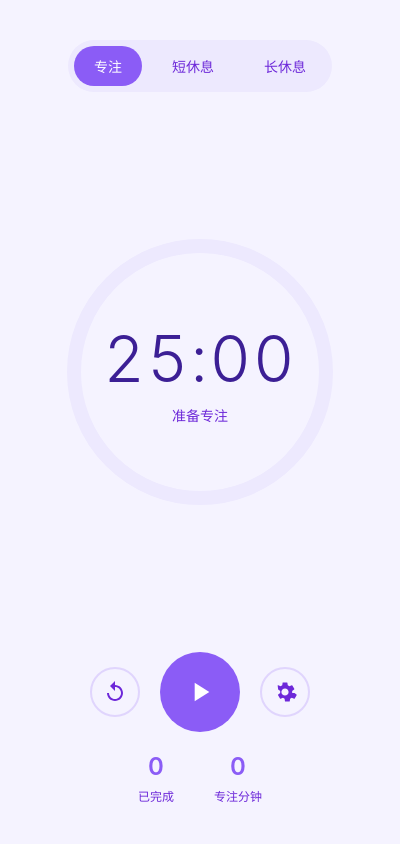
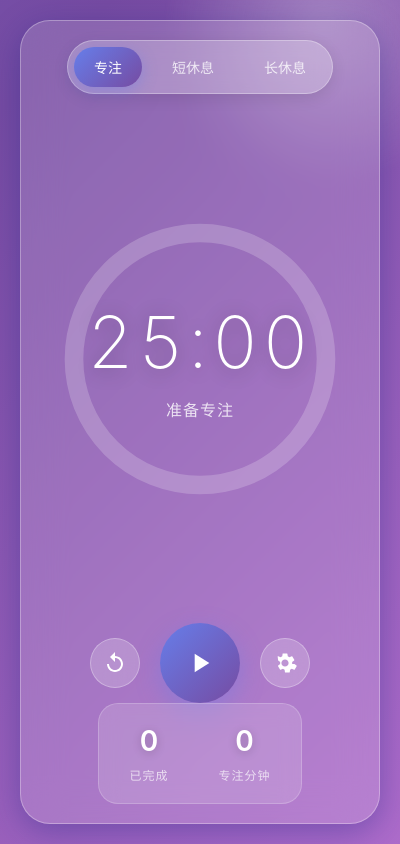
Before and after one commit to sunbin160514/pomodoro-timer, an Electron app: page index.html in a window 400 px wide. Drawn offline with Linux system fonts and the light colour scheme; no server answers.

Commit message:
优化视觉风格：玻璃拟态效果、渐变背景、精致动画

```diff
--- a/index.html
+++ b/index.html
@@ -19,6 +19,12 @@
         <div class="timer-container">
             <div class="progress-ring">
                 <svg class="progress-svg" viewBox="0 0 120 120">
+                    <defs>
+                        <linearGradient id="progressGradient" x1="0%" y1="0%" x2="100%" y2="100%">
+                            <stop offset="0%" style="stop-color:#667eea;stop-opacity:1" />
+                            <stop offset="100%" style="stop-color:#764ba2;stop-opacity:1" />
+                        </linearGradient>
+                    </defs>
                     <circle class="progress-bg" cx="60" cy="60" r="54"></circle>
                     <circle class="progress-bar" cx="60" cy="60" r="54"></circle>
                 </svg>
--- a/styles.css
+++ b/styles.css
@@ -17,11 +17,19 @@
 
 body {
     font-family: -apple-system, BlinkMacSystemFont, 'Segoe UI', Roboto, 'Helvetica Neue', Arial, sans-serif;
-    background: var(--bg-color);
+    background: linear-gradient(135deg, #667eea 0%, #764ba2 50%, #f093fb 100%);
+    background-size: 400% 400%;
+    animation: gradientShift 15s ease infinite;
     color: var(--text-primary);
     height: 100vh;
     overflow: hidden;
     user-select: none;
+}
+
+@keyframes gradientShift {
+    0% { background-position: 0% 50%; }
+    50% { background-position: 100% 50%; }
+    100% { background-position: 0% 50%; }
 }
 
 .container {
@@ -31,36 +39,57 @@ body {
     justify-content: space-between;
     height: 100vh;
     padding: 40px 30px;
+    position: relative;
+}
+
+.container::before {
+    content: '';
+    position: fixed;
+    top: 20px;
+    left: 20px;
+    right: 20px;
+    bottom: 20px;
+    background: rgba(255, 255, 255, 0.15);
+    backdrop-filter: blur(20px);
+    border-radius: 30px;
+    border: 1px solid rgba(255, 255, 255, 0.3);
+    box-shadow: 0 8px 32px 0 rgba(31, 38, 135, 0.37);
+    z-index: -1;
 }
 
 /* 模式切换标签 */
 .mode-tabs {
     display: flex;
     gap: 10px;
-    background: var(--card-bg);
+    background: rgba(255, 255, 255, 0.25);
     padding: 6px;
     border-radius: 30px;
+    backdrop-filter: blur(10px);
+    border: 1px solid rgba(255, 255, 255, 0.3);
+    box-shadow: 0 4px 15px rgba(0, 0, 0, 0.1);
 }
 
 .mode-btn {
     padding: 10px 20px;
     border: none;
     background: transparent;
-    color: var(--text-secondary);
+    color: rgba(255, 255, 255, 0.8);
     font-size: 14px;
     font-weight: 500;
     border-radius: 20px;
     cursor: pointer;
-    transition: all 0.3s ease;
+    transition: all 0.3s cubic-bezier(0.4, 0, 0.2, 1);
 }
 
 .mode-btn:hover {
-    color: var(--text-primary);
+    color: white;
+    transform: translateY(-1px);
 }
 
 .mode-btn.active {
-    background: var(--primary-color);
+    background: linear-gradient(135deg, #667eea 0%, #764ba2 100%);
     color: white;
+    box-shadow: 0 4px 15px rgba(102, 126, 234, 0.4);
 }
 
 /* 计时器 */
@@ -85,18 +114,19 @@ body {
 
 .progress-bg {
     fill: none;
-    stroke: var(--card-bg);
-    stroke-width: 6;
+    stroke: rgba(255, 255, 255, 0.2);
+    stroke-width: 8;
 }
 
 .progress-bar {
     fill: none;
-    stroke: var(--primary-color);
-    stroke-width: 6;
+    stroke: url(#progressGradient);
+    stroke-width: 8;
     stroke-linecap: round;
     stroke-dasharray: 339.292;
     stroke-dashoffset: 339.292;
     transition: stroke-dashoffset 1s linear;
+    filter: drop-shadow(0 0 8px rgba(102, 126, 234, 0.6));
 }
 
 .mode-shortBreak .progress-bar {
@@ -117,17 +147,21 @@ body {
 
 .time {
     display: block;
-    font-size: 64px;
-    font-weight: 300;
-    letter-spacing: 2px;
+    font-size: 72px;
+    font-weight: 200;
+    letter-spacing: 4px;
     font-variant-numeric: tabular-nums;
+    color: white;
+    text-shadow: 0 2px 20px rgba(0, 0, 0, 0.3);
 }
 
 .status {
     display: block;
-    font-size: 14px;
-    color: var(--text-secondary);
-    margin-top: 8px;
+    font-size: 16px;
+    color: rgba(255, 255, 255, 0.8);
+    margin-top: 12px;
+    font-weight: 400;
+    letter-spacing: 1px;
 }
 
 /* 控制按钮 */
@@ -150,13 +184,18 @@ body {
     width: 80px;
     height: 80px;
     border-radius: 50%;
-    background: var(--primary-color);
+    background: linear-gradient(135deg, #667eea 0%, #764ba2 100%);
     color: white;
+    box-shadow: 0 8px 25px rgba(102, 126, 234, 0.4);
 }
 
 .control-btn.primary:hover {
-    background: var(--primary-dark);
-    transform: scale(1.05);
+    transform: scale(1.08) translateY(-2px);
+    box-shadow: 0 12px 35px rgba(102, 126, 234, 0.5);
+}
+
+.control-btn.primary:active {
+    transform: scale(0.98);
 }
 
 .control-btn.primary svg {
@@ -167,14 +206,16 @@ body {
     width: 50px;
     height: 50px;
     border-radius: 50%;
-    background: transparent;
-    border: 2px solid var(--border-color);
-    color: var(--text-secondary);
+    background: rgba(255, 255, 255, 0.2);
+    border: 1px solid rgba(255, 255, 255, 0.3);
+    color: white;
+    backdrop-filter: blur(10px);
 }
 
 .control-btn.secondary:hover {
-    border-color: var(--text-primary);
-    color: var(--text-primary);
+    background: rgba(255, 255, 255, 0.3);
+    transform: scale(1.1);
+    box-shadow: 0 4px 15px rgba(0, 0, 0, 0.2);
 }
 
 .control-btn.secondary svg {
@@ -184,26 +225,33 @@ body {
 /* 统计 */
 .stats {
     display: flex;
-    gap: 40px;
-    padding-top: 20px;
+    gap: 50px;
+    padding: 20px 30px;
+    background: rgba(255, 255, 255, 0.15);
+    backdrop-filter: blur(10px);
+    border-radius: 20px;
+    border: 1px solid rgba(255, 255, 255, 0.2);
 }
 
 .stat-item {
     display: flex;
     flex-direction: column;
     align-items: center;
-    gap: 6px;
+    gap: 8px;
 }
 
 .stat-value {
-    font-size: 24px;
+    font-size: 28px;
     font-weight: 600;
-    color: var(--primary-color);
+    color: white;
+    text-shadow: 0 2px 10px rgba(0, 0, 0, 0.2);
 }
 
 .stat-label {
     font-size: 12px;
-    color: var(--text-secondary);
+    color: rgba(255, 255, 255, 0.7);
+    text-transform: uppercase;
+    letter-spacing: 1px;
 }
 
 /* 设置面板 */
@@ -213,7 +261,8 @@ body {
     left: 0;
     right: 0;
     bottom: 0;
-    background: rgba(0, 0, 0, 0.8);
+    background: rgba(0, 0, 0, 0.6);
+    backdrop-filter: blur(8px);
     display: none;
     align-items: center;
     justify-content: center;
@@ -225,10 +274,23 @@ body {
 }
 
 .settings-content {
-    background: var(--card-bg);
-    border-radius: 16px;
+    background: rgba(255, 255, 255, 0.95);
+    border-radius: 24px;
     width: 340px;
-    padding: 24px;
+    padding: 28px;
+    box-shadow: 0 25px 50px -12px rgba(0, 0, 0, 0.25);
+    animation: modalSlideIn 0.3s cubic-bezier(0.4, 0, 0.2, 1);
+}
+
+@keyframes modalSlideIn {
+    from {
+        opacity: 0;
+        transform: translateY(20px) scale(0.95);
+    }
+    to {
+        opacity: 1;
+        transform: translateY(0) scale(1);
+    }
 }
 
 .settings-header {
@@ -336,27 +398,49 @@ input:checked + .slider:before {
 
 .save-btn {
     width: 100%;
-    padding: 14px;
-    background: var(--primary-color);
+    padding: 16px;
+    background: linear-gradient(135deg, #667eea 0%, #764ba2 100%);
     color: white;
     border: none;
-    border-radius: 10px;
+    border-radius: 12px;
     font-size: 16px;
-    font-weight: 500;
+    font-weight: 600;
     cursor: pointer;
-    transition: background 0.2s;
+    transition: all 0.3s cubic-bezier(0.4, 0, 0.2, 1);
+    box-shadow: 0 4px 15px rgba(102, 126, 234, 0.3);
 }
 
 .save-btn:hover {
-    background: var(--primary-dark);
+    transform: translateY(-2px);
+    box-shadow: 0 8px 25px rgba(102, 126, 234, 0.4);
 }
 
 /* 动画 */
 @keyframes pulse {
-    0%, 100% { opacity: 1; }
-    50% { opacity: 0.7; }
+    0%, 100% { opacity: 1; transform: scale(1); }
+    50% { opacity: 0.85; transform: scale(0.98); }
 }
 
 .timer-running .time {
-    animation: pulse 2s infinite;
+    animation: pulse 2s ease-in-out infinite;
 }
+
+/* 浮动装饰元素 */
+.container::after {
+    content: '';
+    position: fixed;
+    width: 300px;
+    height: 300px;
+    background: radial-gradient(circle, rgba(255,255,255,0.3) 0%, transparent 70%);
+    border-radius: 50%;
+    top: -150px;
+    right: -100px;
+    z-index: -2;
+    animation: float 20s ease-in-out infinite;
+}
+
+@keyframes float {
+    0%, 100% { transform: translate(0, 0) scale(1); }
+    33% { transform: translate(-30px, 30px) scale(1.1); }
+    66% { transform: translate(20px, -20px) scale(0.9); }
+}
```
